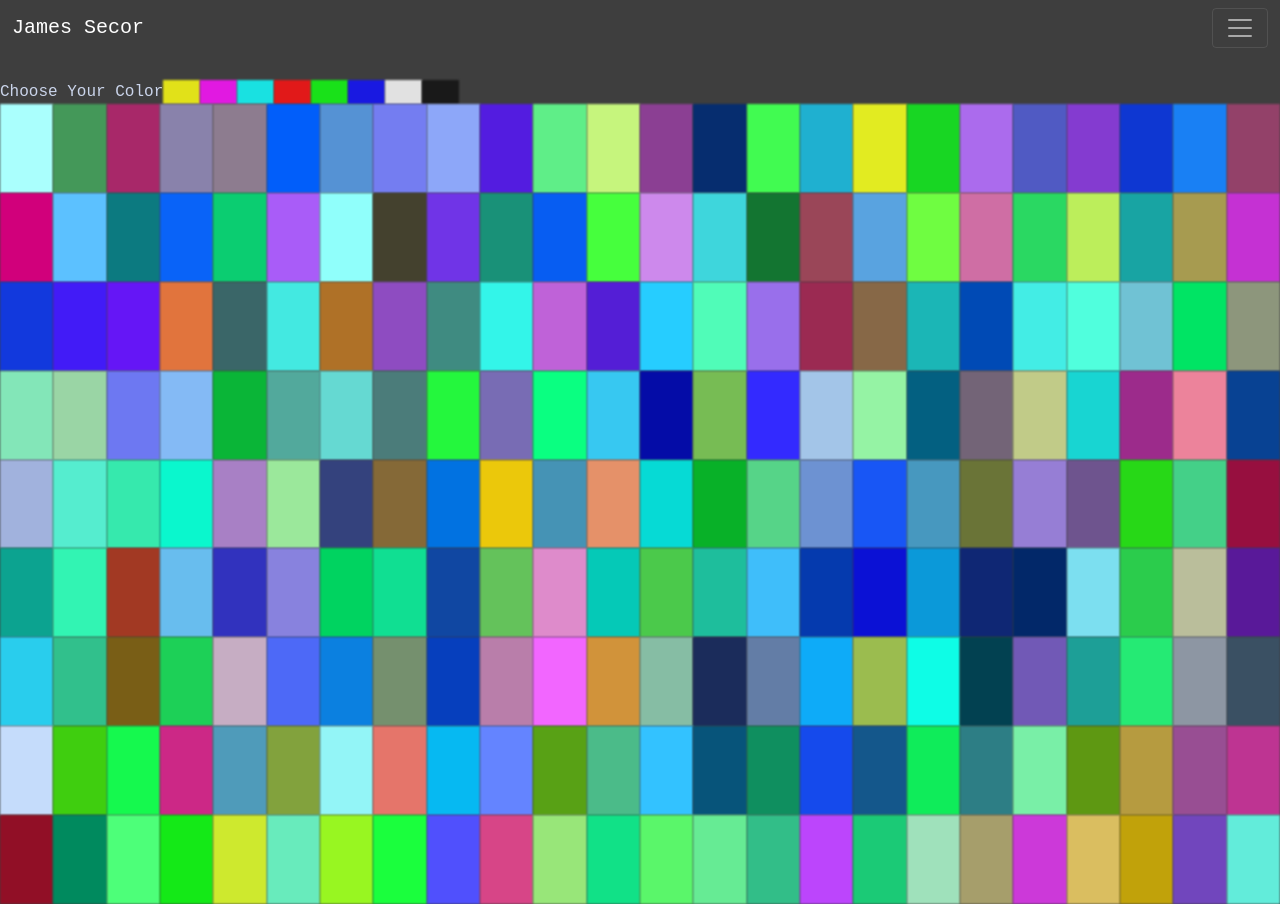
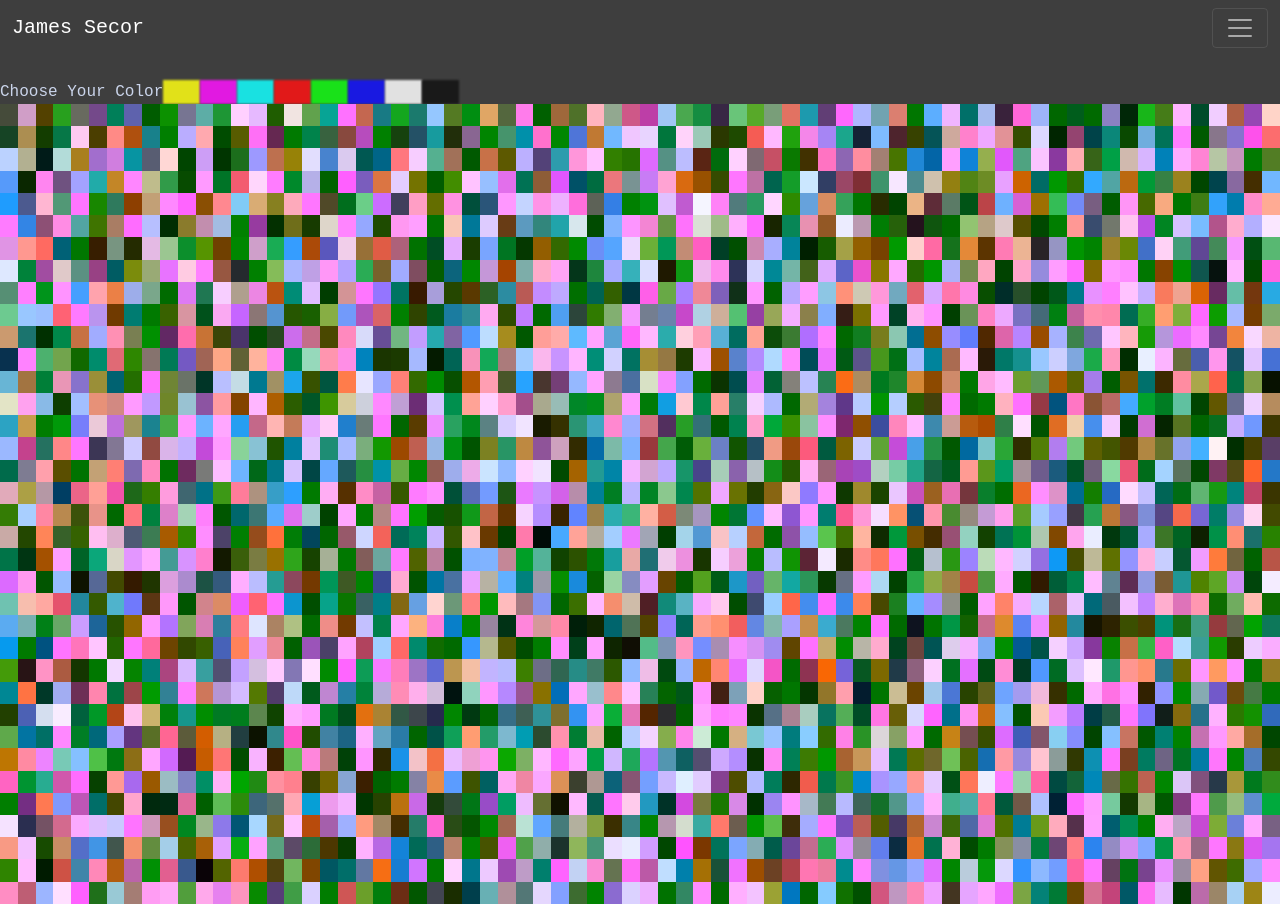
Before and after one commit to jamessecor/artsite_react_frontend, a React (Create React App) app: page /colors in a window 1280 px wide. Built offline with nearby package versions, Linux system fonts and the light colour scheme.

Commit message:
use css for colors page

```diff
--- /dev/null
+++ b/src/components/Color.css
@@ -0,0 +1,14 @@
+.rotatingColor {
+    /* filter: grayscale(100%); */
+    animation-name: color;
+    animation-duration: 1s;
+    animation-iteration-count: infinite;
+}
+
+@keyframes color {
+    0%   {filter: hue-rotate(0);}
+    25%  {filter: hue-rotate(45deg);}
+    50%  {filter: hue-rotate(90deg);}
+    75%  {filter: hue-rotate(125deg);}
+    100% {filter: hue-rotate(180deg);}
+}
--- a/src/components/Color.js
+++ b/src/components/Color.js
@@ -1,96 +1,34 @@
-import React from 'react'
+import React, { useState } from 'react';
+import './Color.css';
 
-class Color extends React.Component {
-    constructor(props) {
-        super(props);
-        this.state = {
-            intervalId: null,
-            highlightColor: props.highlightColor,
-            color: {
-                r: Math.random() * 255,
-                g: Math.random() * 255,
-                b: Math.random() * 255
-            },
-            movement: {
-                r: Math.random() * -15,
-                g: Math.random() * 15,
-                b: Math.random() * 15
-            }
-        };
-        this.setInterval = this.setInterval.bind(this);
-        this.clearIntervalAndSetColor = this.clearIntervalAndSetColor.bind(this);
-    }
+const Color = ({ highlightColor }) => {
+    const [red, setRed] = useState(Math.random() * 255);
+    const [green, setGreen] = useState(Math.random() * 255);
+    const [blue, setBlue] = useState(Math.random() * 255);
+    const [isRotating, setIsRotating] = useState(true);
 
-    componentDidMount() {
-        this.setInterval()
-    }
+    const handleMouseEnter = () => {
+        setIsRotating(false);
+        setRed(highlightColor.r);
+        setGreen(highlightColor.g);
+        setBlue(highlightColor.b);
+    };
 
-    componentWillUnmount() {
-        this.clearIntervalAndSetColor();
-    }
+    const handleMouseLeave = () => {
 
-    componentDidUpdate(prevProps, prevState, snapshot) {
-        if (this.props.highlightColor !== prevState.highlightColor) {
-            this.setState({highlightColor: this.props.highlightColor})
-        }
-    }
+    };
 
-    clearIntervalAndSetColor() {
-        if (this.state.intervalId !== null) {
-            clearInterval(this.state.intervalId);
-            this.setState({
-                color: this.state.highlightColor
-            });
-        }
-    }
-
-    setInterval() {
-        this.setState({
-            intervalId: setInterval(() => {
-                let newR = this.state.color.r + this.state.movement.r;
-                let moveR = this.state.movement.r;
-                if ((this.state.color.r > 245 && this.state.movement.r > 0) || (this.state.color.r < 10 && this.state.movement.r < 0)) {
-                    moveR = -1 * this.state.movement.r;
-                }
-                let newG = this.state.color.g + this.state.movement.g;
-                let moveG = this.state.movement.g;
-                if ((this.state.color.g > 245 && this.state.movement.g > 0) || (this.state.color.g < 10 && this.state.movement.g < 0)) {
-                    moveG = -1 * this.state.movement.g;
-                }
-                let newB = this.state.color.b + this.state.movement.b;
-                let moveB = this.state.movement.b;
-                if ((this.state.color.b > 245 && this.state.movement.b > 0) || (this.state.color.b < 10 && this.state.movement.b < 0)) {
-                    moveB = -1 * this.state.movement.b;
-                }
-                this.setState({
-                    color: {
-                        r: newR,
-                        g: newG,
-                        b: newB
-                    },
-                    movement: {
-                        r: moveR,
-                        g: moveG,
-                        b: moveB
-                    }
-                });
-            }, Math.random() * 2500 + 50)
-        });
-    }
-
-    render() {
-        return (
-            <div onMouseEnter={this.clearIntervalAndSetColor}
-                 onMouseLeave={this.setInterval}
-                 onTouchStart={this.clearIntervalAndSetColor}
-                 onTouchEnd={this.setInterval}
-                 style={{
-                     filter: 'blur(1px)',
-                     background: `rgb(${this.state.color.r},${this.state.color.g},${this.state.color.b}`
-                 }}
-                 className="color w-50"></div> // w-50 so 2 fit per col
-        )
-    }
+    return (
+        <div onMouseEnter={handleMouseEnter}
+                onMouseLeave={handleMouseLeave}
+                // onTouchStart={this.clearIntervalAndSetColor}
+                // onTouchEnd={this.setInterval}
+                style={{
+                    filter: 'blur(1px)',
+                    background: `rgb(${red},${green},${blue}`
+                }}
+                className={`${isRotating ? 'rotatingColor' : ''} color w-50`}></div> // w-50 so 2 fit per col
+    )
 }
 
 export default Color;
--- a/src/components/Colors.js
+++ b/src/components/Colors.js
@@ -52,12 +52,16 @@ class Colors extends React.Component {
                     </div>
                 </div>
                 <div className="row vh-100 g-0 container-fluid">
-                    {[...Array(108)].map((value, index) => {
+                    {[...Array(432)].map((value, index) => {
                         return (
                             <div key={index} className="col-1">
                                 <div className="d-flex h-100">
                                     <Color key={`color-a-${index}`} highlightColor={this.state.highlightColor}/>
                                     <Color key={`color-b-${index}`} highlightColor={this.state.highlightColor}/>
+                                    <Color key={`color-c-${index}`} highlightColor={this.state.highlightColor}/>
+                                    <Color key={`color-d-${index}`} highlightColor={this.state.highlightColor}/>
+                                    <Color key={`color-e-${index}`} highlightColor={this.state.highlightColor}/>
+                                    <Color key={`color-f-${index}`} highlightColor={this.state.highlightColor}/>
                                 </div>
                             </div>
                         )
```
